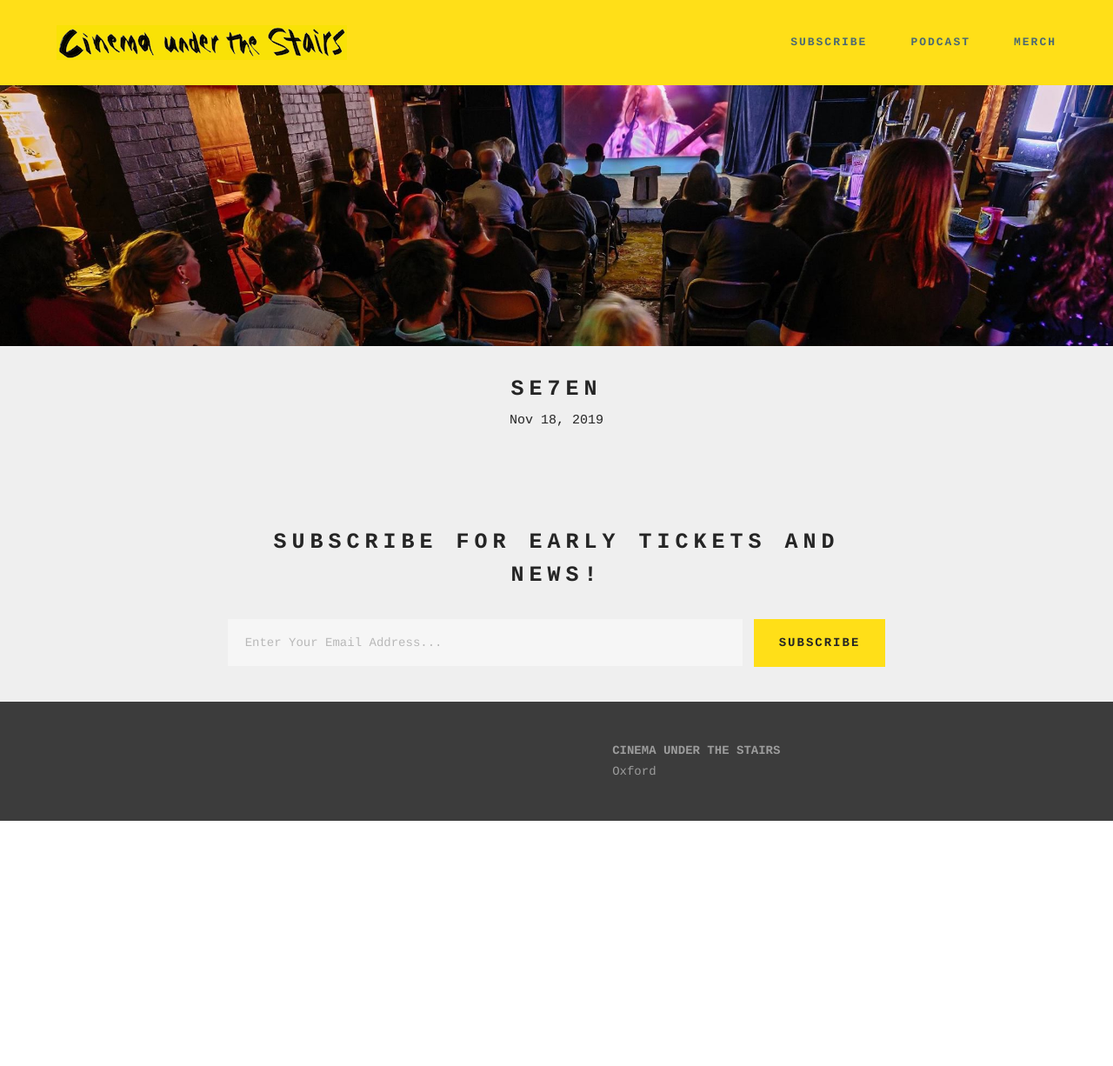
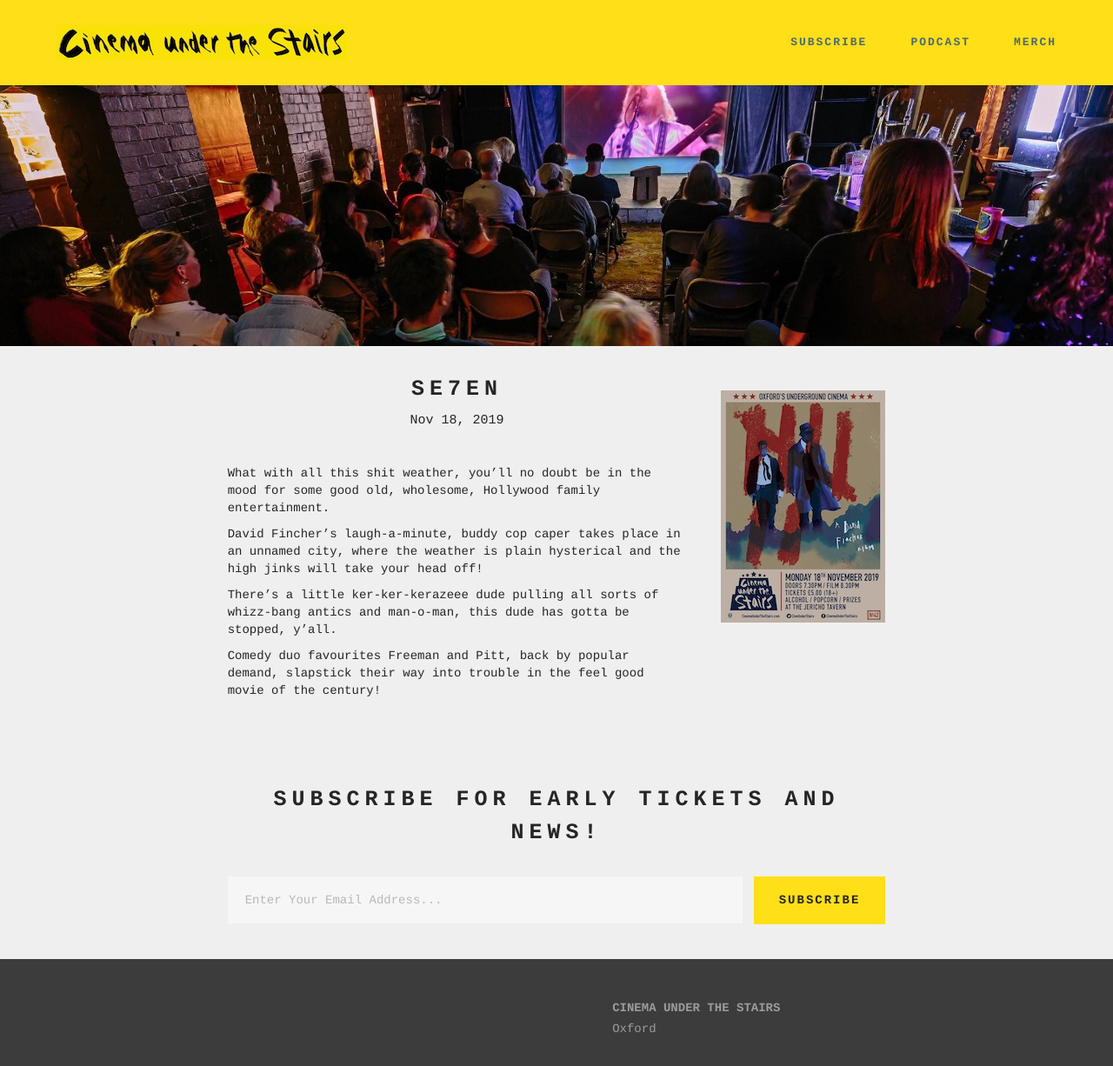
Before and after one commit to jturnbull/cuts, a Jekyll site: the page built from _events/seven.md, in a window 1280 px wide and 1240 px high. Shown: the top 1226 px of the window at 87% size. Built offline with Jekyll 4.4.1, drawn with Linux system fonts in a browser that asks for light colours; some web fonts are replaced.

Commit message:
Added seven

```diff
--- a/_events/seven.md
+++ b/_events/seven.md
@@ -4,6 +4,14 @@ showdate: 2019-11-18
 clip_id: "lWZU3pPZWig"
 price: 5
 location: "The Jericho Tavern, OX2 6AE"
-booking_link:
+booking_link: http://www.wegottickets.com/event/488573
 fb_link:
+poster_thumb: /assets/posters/seven.jpg
 ---
+What with all this shit weather, you'll no doubt be in the mood for some good old, wholesome, Hollywood family entertainment.
+
+David Fincher's laugh-a-minute, buddy cop caper takes place in an unnamed city, where the weather is plain hysterical and the high jinks will take your head off!
+
+There's a little ker-ker-kerazeee dude pulling all sorts of whizz-bang antics and man-o-man, this dude has gotta be stopped, y'all.
+
+Comedy duo favourites Freeman and Pitt, back by popular demand, slapstick their way into trouble in the feel good movie of the century!
```
Also changed, not shown: assets/posters/seven.jpg (added).
